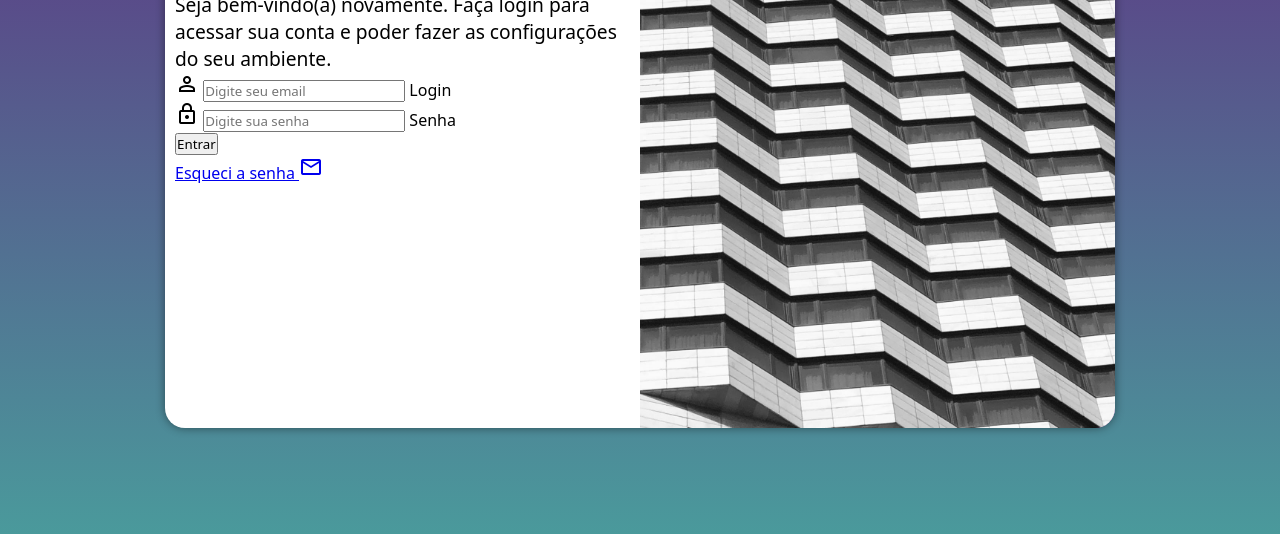
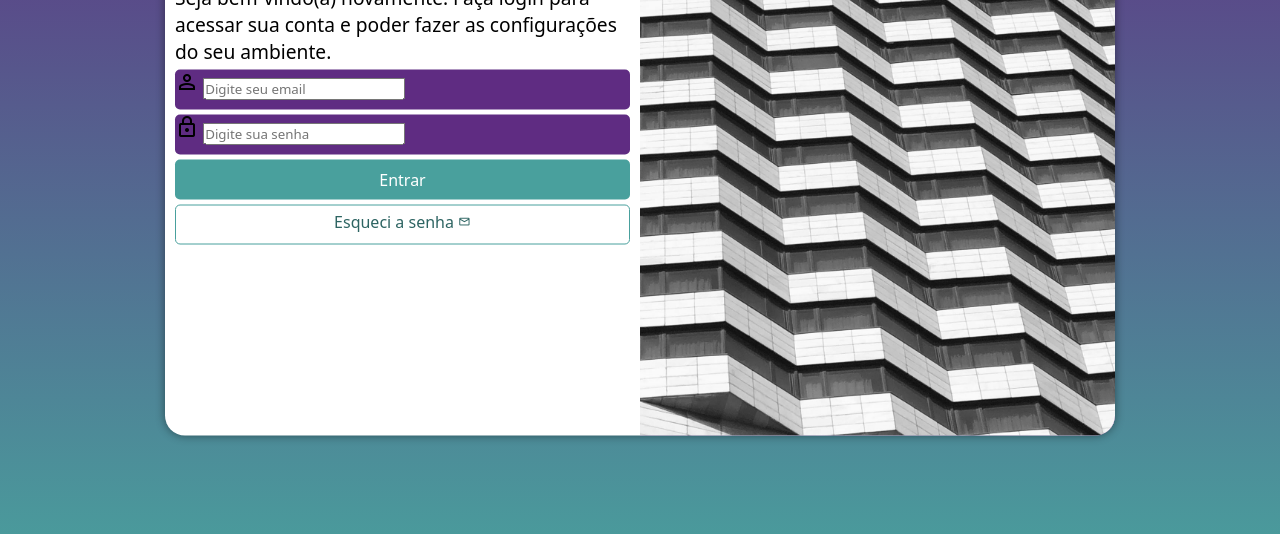
Before and after one commit to Erasmo-Jr/projeto-login, a plain HTML site: page index.html in a window 1280 px wide. Shown: the part 222-756 px from the top of the page. Drawn offline with nearby package versions, Linux system fonts and the light colour scheme.

Commit message:
estilos nas caixas de login e senha

```diff
--- a/estilos/style.css
+++ b/estilos/style.css
@@ -35,7 +35,7 @@
 
     background-color: white;
     width: 250px;
-    height: 500px;
+    height: 515px;
     border-radius: 20px;
     box-shadow: 0px 0px 10px rgba(0, 0, 0, 0.450);
 
@@ -64,3 +64,58 @@
 div#formulario > p {
     font-size: 0.8em;
 }
+
+form > div.campo {
+    background-color: #5f2c82;
+    display: block;
+    width: 100%;
+    height: 40px;
+    border-radius: 5px;
+    margin: 5px 0px;
+}
+
+div.campo > label {
+    display: none;
+}
+
+form > input[type="submit"] {
+    display: block;
+    font-size: 1em;
+    width: 100%;
+    height: 40px;
+    background-color: #49a09d;
+    color: white;
+    border: none;
+    border-radius: 5px;
+}
+
+form > input[type="submit"]:hover {
+    background-color: #5f2c82;
+    cursor: pointer;
+}
+
+form > a.botao {
+    display: block;
+    text-align: center;
+    font-size: 1em;
+    width: 100%;
+    height: 40px;
+    padding-top: 5px;
+    margin-top: 5px;
+    background-color: white;
+    color: #2d6462;
+    border: 1px solid #49a09d;
+    border-radius: 5px;
+    text-decoration: none;
+}
+
+form > a.botao:hover {
+    background-color: #49a09d;
+    color: white;
+    border: none;
+    cursor: pointer;
+}
+
+form > a.botao > span {
+    font-size: 0.8em;
+}
--- a/index.html
+++ b/index.html
@@ -26,11 +26,11 @@
                     <div class="campo">
                         <span class="material-symbols-outlined">lock</span>
                         <input type="password" name="senha" id="isenha" placeholder="Digite sua senha" required autocomplete="current-password" maxlength="20" minlength="8">
-                        <label for="isenha"></label>Senha</label>
+                        <label for="isenha">Senha</label>
                     </div>
                     <input type="submit" value="Entrar">
-                    <a href="esqueci.html">
-                        <p>Esqueci a senha <span class="material-symbols-outlined">mail</span></p>
+                    <a href="esqueci.html" class="botao">
+                        Esqueci a senha <span class="material-symbols-outlined">mail</span>
                     </a>
                 </form>
             </div>
```
